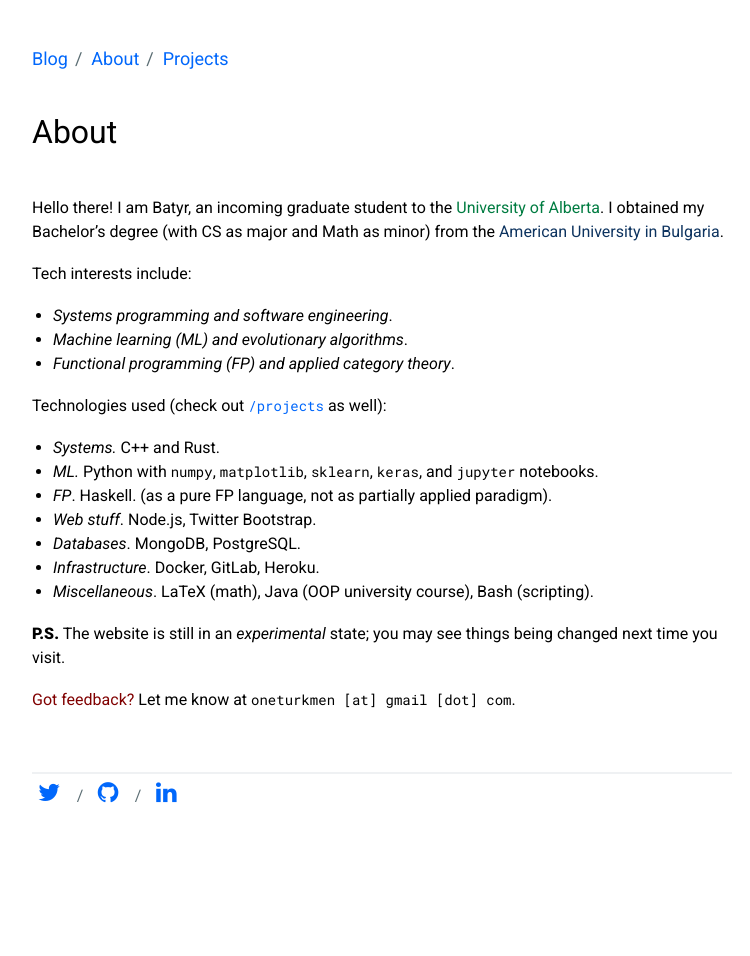
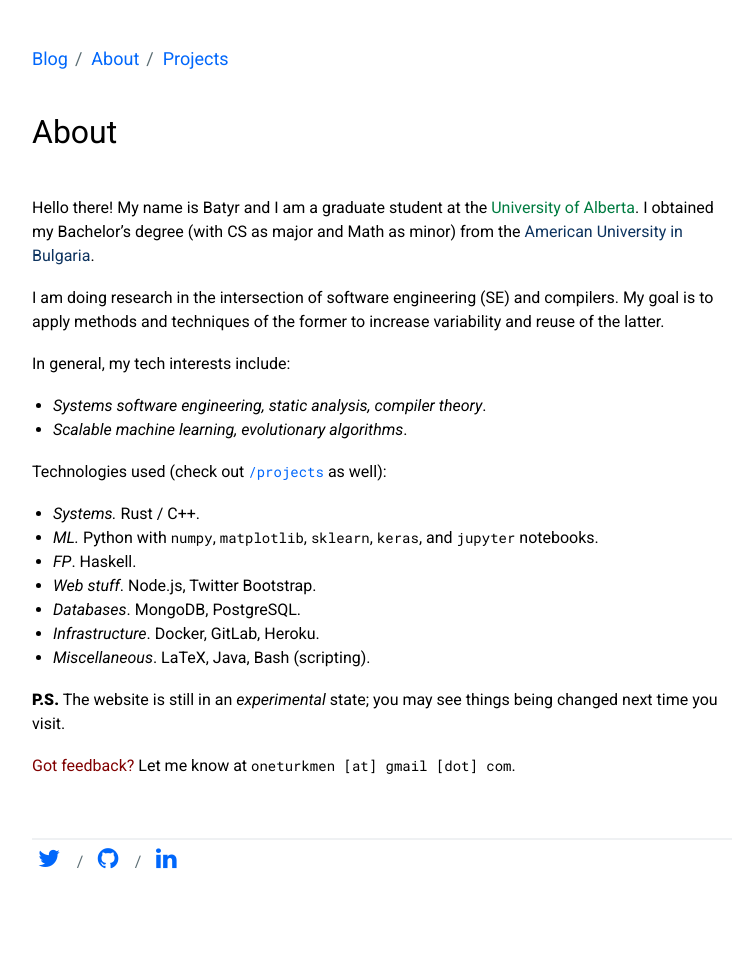
Before and after one commit to oneturkmen/oneturkmen.github.io, a Jekyll site: the page built from _pages/about.markdown, in a window 1280 px wide. Shown: the whole page, without its empty margins (258-1008 px from the left). Built offline with Jekyll 4.4.1, drawn with Linux system fonts in a browser that asks for light colours; before the commit the page ends 900 px from its top, so only the background shows below that.

Commit message:
Update info

```diff
--- a/_pages/about.markdown
+++ b/_pages/about.markdown
@@ -4,25 +4,29 @@ title: About
 permalink: /about/
 ---
 
-Hello there! I am Batyr, an incoming graduate student to the
+Hello there! My name is Batyr and I am a graduate student at the
 [<span style="color: #007c41;">University of Alberta</span>](https://www.ualberta.ca).
-I obtained my Bachelor's degree (with CS as major and Math as minor) from the [<span style="color: #0d335f;">American University in Bulgaria</span>](https://www.aubg.edu/).
+I obtained my Bachelor's degree (with CS as major and Math as minor) from the
+[<span style="color: #0d335f;">American University in
+Bulgaria</span>](https://www.aubg.edu/).
 
-Tech interests include:
+I am doing research in the intersection of software engineering (SE) and compilers.
+My goal is to apply methods and techniques of the former to increase variability and reuse of the latter.
 
-- *Systems programming and software engineering*.
-- *Machine learning (ML) and evolutionary algorithms*.
-- *Functional programming (FP) and applied category theory*.
+In general, my tech interests include:
+
+- *Systems software engineering, static analysis, compiler theory*.
+- *Scalable machine learning, evolutionary algorithms*.
 
 Technologies used (check out [`/projects`](https://oneturkmen.github.io/projects/) as well):
 
-- *Systems.* C++ and Rust.
+- *Systems.* Rust / C++.
 - *ML.* Python with `numpy`, `matplotlib`, `sklearn`, `keras`, and `jupyter` notebooks.
-- *FP*. Haskell. (as a pure FP language, not as partially applied paradigm).
+- *FP*. Haskell.
 - *Web stuff*. Node.js, Twitter Bootstrap.
 - *Databases*. MongoDB, PostgreSQL.
 - *Infrastructure*. Docker, GitLab, Heroku.
-- *Miscellaneous*. LaTeX (math), Java (OOP university course), Bash (scripting).
+- *Miscellaneous*. LaTeX, Java, Bash (scripting).
 
 **P.S.** The website is still in an *experimental* state; you may see things being changed next time you visit.
 
--- a/_pages/projects.markdown
+++ b/_pages/projects.markdown
@@ -4,7 +4,7 @@ title: Projects
 permalink: /projects/
 ---
 
-The following projects are the ones I participated in or developed within past 2 years.
+The following projects are the ones I participated in or developed within past 2-3 years.
 
 <span style="color: red;">NOTE 1:</span> No work-related projects.
 You can see a short description of those on my LinkedIn profile (for now).
```
